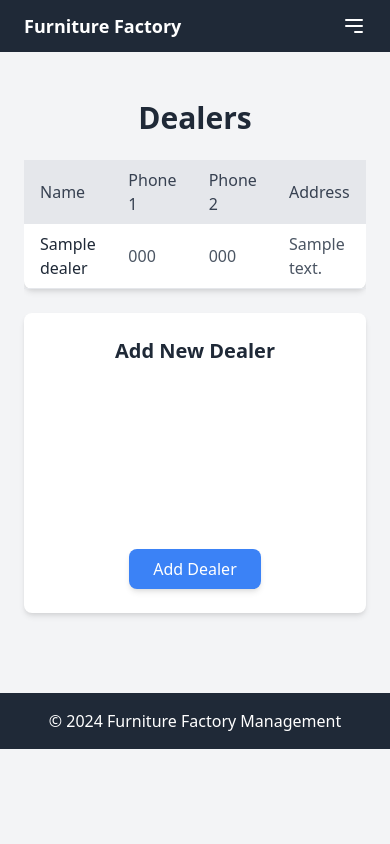
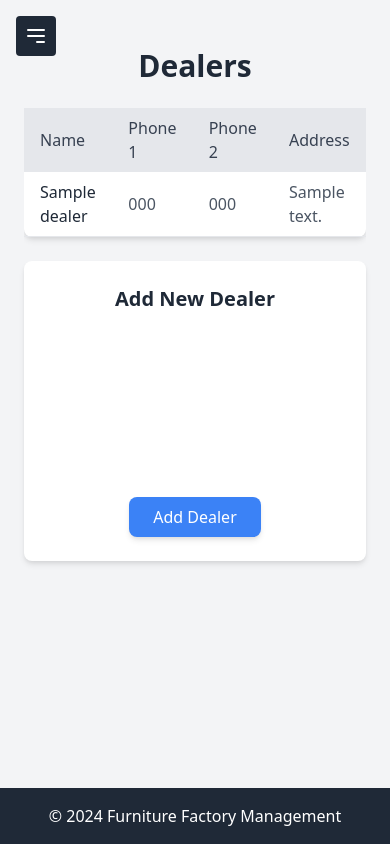
Before and after one commit to userpeaseonly/FactoryFurniture, a Django app: template factory/templates/main/dealers.html in a window 390 px wide. Run offline with Django 5.2, Linux system fonts and the light colour scheme; the template is opened without the code that fills it: most values are stand-ins (such as "Sample title", 1, 10 or a date in 2020); form fields are guessed from the names that the template uses.

Commit message:
mobile verison available \n alignment fixed \n navbar to sidebar

```diff
--- a/factory/templates/base.html
+++ b/factory/templates/base.html
@@ -8,50 +8,69 @@
     <link href="{% static 'css/styles.css' %}" rel="stylesheet">
     <link rel="stylesheet" href="https://unpkg.com/tailwindcss@2.2.19/dist/tailwind.min.css" />
 </head>
-<body class="bg-gray-100 text-gray-800">
-    <!-- Header -->
-    <header class="bg-gray-800 text-white">
-        <nav class="container mx-auto px-6 py-3 flex flex-wrap items-center justify-between">
-            <div class="text-lg font-bold">
-                <a href="{% url 'home' %}" class="hover:text-yellow-400">Furniture Factory</a>
+<body class="bg-gray-100 text-gray-800 flex">
+
+    <!-- Sidebar -->
+    <aside class="bg-gray-800 text-white w-64 space-y-6 py-7 px-2 hidden sm:block fixed inset-y-0">
+        <!-- Brand -->
+        <div class="text-lg font-bold text-center">
+            <a href="{% url 'home' %}" class="text-yellow-400">Furniture Factory</a>
         </div>
-            <!-- Hamburger Menu for Mobile -->
-            <button class="lg:hidden text-white focus:outline-none" id="mobile-menu-button">
+        <!-- Navigation Links -->
+        <nav>
+            <a href="{% url 'home' %}" class="block py-2.5 px-4 rounded hover:bg-gray-700">Home</a>
+            <a href="{% url 'dashboard' %}" class="block py-2.5 px-4 rounded hover:bg-gray-700">Dashboard</a>
+            <a href="{% url 'dealers' %}" class="block py-2.5 px-4 rounded hover:bg-gray-700">Dealers</a>
+            <a href="{% url 'products' %}" class="block py-2.5 px-4 rounded hover:bg-gray-700">Products</a>
+            <a href="{% url 'orders' %}" class="block py-2.5 px-4 rounded hover:bg-gray-700">Orders</a>
+        </nav>
+    </aside>
+
+    <!-- Mobile Sidebar -->
+    <aside class="bg-gray-800 text-white fixed inset-y-0 left-0 w-64 z-50 transform -translate-x-full transition-transform duration-300 ease-in-out sm:hidden" id="mobile-sidebar">
+        <!-- Brand -->
+        <div class="text-lg font-bold text-center py-4">
+            <a href="{% url 'home' %}" class="text-yellow-400">Furniture Factory</a>
+        </div>
+        <!-- Navigation Links -->
+        <nav>
+            <a href="{% url 'home' %}" class="block py-2.5 px-4 rounded hover:bg-gray-700">Home</a>
+            <a href="{% url 'dashboard' %}" class="block py-2.5 px-4 rounded hover:bg-gray-700">Dashboard</a>
+            <a href="{% url 'dealers' %}" class="block py-2.5 px-4 rounded hover:bg-gray-700">Dealers</a>
+            <a href="{% url 'products' %}" class="block py-2.5 px-4 rounded hover:bg-gray-700">Products</a>
+            <a href="{% url 'orders' %}" class="block py-2.5 px-4 rounded hover:bg-gray-700">Orders</a>
+        </nav>
+    </aside>
+
+    <!-- Mobile Menu Button -->
+    <button class="fixed top-4 left-4 z-50 bg-gray-800 text-white p-2 rounded sm:hidden" id="mobile-menu-button">
         <svg class="w-6 h-6" fill="none" stroke="currentColor" viewBox="0 0 24 24" xmlns="http://www.w3.org/2000/svg">
             <path stroke-linecap="round" stroke-linejoin="round" stroke-width="2" d="M4 6h16M4 12h16m-7 6h7"></path>
         </svg>
     </button>
-            <!-- Navigation Links -->
-            <ul class="hidden lg:flex space-x-6 w-full lg:w-auto lg:flex-row lg:items-center mt-4 lg:mt-0" id="mobile-menu">
-                <li><a href="{% url 'home' %}" class="block lg:inline-block text-white hover:text-yellow-400">Home</a></li>
-                <li><a href="{% url 'dashboard' %}" class="block lg:inline-block text-white hover:text-yellow-400">Dashboard</a></li>
-                <li><a href="{% url 'dealers' %}" class="block lg:inline-block text-white hover:text-yellow-400">Dealers</a></li>
-                <li><a href="{% url 'products' %}" class="block lg:inline-block text-white hover:text-yellow-400">Products</a></li>
-                <li><a href="{% url 'orders' %}" class="block lg:inline-block text-white hover:text-yellow-400">Orders</a></li>
-            </ul>
-        </nav>
-    </header>
 
     <!-- Main Content -->
-    <main class="container mx-auto px-6 py-6">
+    <div class="flex-1 sm:ml-64 ml-0 flex flex-col min-h-screen">
+        <main class="flex-grow pt-6 px-6">
             {% block content %}
             {% endblock %}
         </main>
 
         <!-- Footer -->
-    <footer class="bg-gray-800 text-white py-4 mt-8">
+        <footer class="bg-gray-800 text-white py-4">
             <div class="container mx-auto text-center">
                 <p>&copy; 2024 Furniture Factory Management</p>
             </div>
         </footer>
+    </div>
 
-    <!-- JavaScript for Mobile Menu -->
+    <!-- JavaScript for Sidebar Toggle -->
     <script>
         const mobileMenuButton = document.getElementById('mobile-menu-button');
-        const mobileMenu = document.getElementById('mobile-menu');
+        const mobileSidebar = document.getElementById('mobile-sidebar');
 
         mobileMenuButton.addEventListener('click', () => {
-            mobileMenu.classList.toggle('hidden');
+            mobileSidebar.classList.toggle('-translate-x-full');
         });
     </script>
 </body>
--- a/factory/templates/main/dealers.html
+++ b/factory/templates/main/dealers.html
@@ -20,10 +20,10 @@
             <tbody id="dealers-list">
                 {% for dealer in dealers %}
                 <tr class="border-b hover:bg-gray-50 transition">
-                    <td class="px-4 py-2 text-gray-800">{{ dealer.name }}</td>
-                    <td class="px-4 py-2 text-gray-600">{{ dealer.phone_number1 }}</td>
-                    <td class="px-4 py-2 text-gray-600">{{ dealer.phone_number2|default:"N/A" }}</td>
-                    <td class="px-4 py-2 text-gray-600">{{ dealer.address }}</td>
+                    <td class="px-4 py-2 text-gray-800 text-left">{{ dealer.name }}</td>
+                    <td class="px-4 py-2 text-gray-600 text-left">{{ dealer.phone_number1 }}</td>
+                    <td class="px-4 py-2 text-gray-600 text-left">{{ dealer.phone_number2|default:"N/A" }}</td>
+                    <td class="px-4 py-2 text-gray-600 text-left">{{ dealer.address }}</td>
                 </tr>
                 {% endfor %}
             </tbody>
--- a/factory/templates/main/products.html
+++ b/factory/templates/main/products.html
@@ -18,8 +18,8 @@
             <tbody id="products-list">
                 {% for product in products %}
                 <tr class="border-b hover:bg-gray-50 transition">
-                    <td class="px-4 py-2 text-gray-800">{{ product.name }}</td>
-                    <td class="px-4 py-2 text-gray-600">{{ product.price|floatformat:2 }}</td>
+                    <td class="px-4 py-2 text-gray-800 text-left">{{ product.name }}</td>
+                    <td class="px-4 py-2 text-gray-600 text-left">{{ product.price|floatformat:2 }}</td>
                 </tr>
                 {% endfor %}
             </tbody>
--- a/factory/views.py
+++ b/factory/views.py
@@ -17,7 +17,7 @@ def dashboard(request):
     todays_orders = Order.objects.filter(delivery_date__date=timezone.now().date()).count()
 
     # Recent Orders
-    recent_orders = Order.objects.order_by('-delivery_date')[:5]
+    recent_orders = Order.objects.order_by('-delivery_date')
 
     # Orders by Delivery Type
     orders_by_delivery_type = (
@@ -135,6 +135,6 @@ def create_order(request):
                 comment=request.session.get('comment', '')
             )
             order.products.set(request.session['product_ids'])
-            return redirect('orders')
+            return redirect('dashboard')
 
     return render(request, f'main/create_order_step{step}.html', context)
```
Also changed, not shown: factory/templates/main/dashboard.html (+4 -4 lines). Lines whose indentation alone changed are shown as unchanged.
